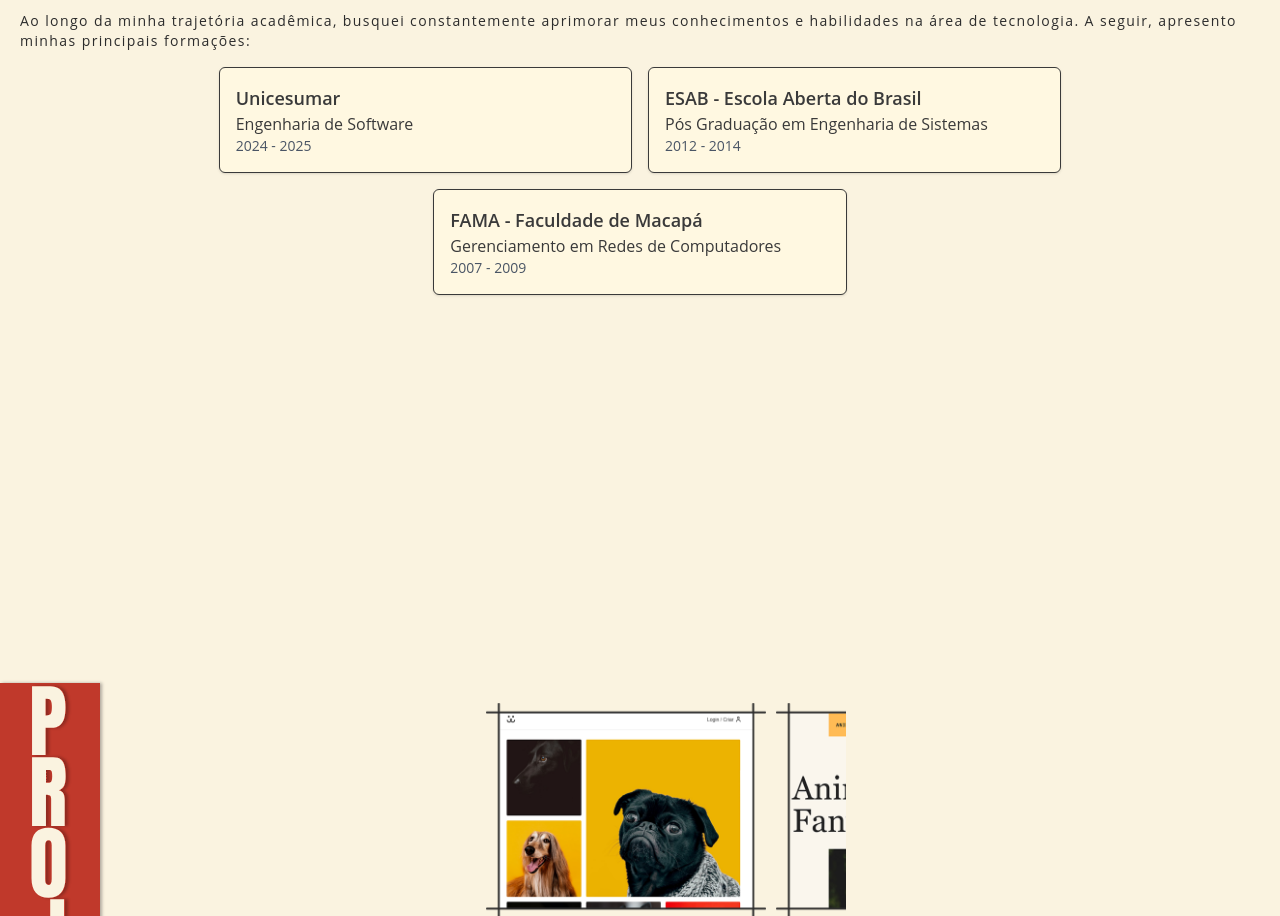
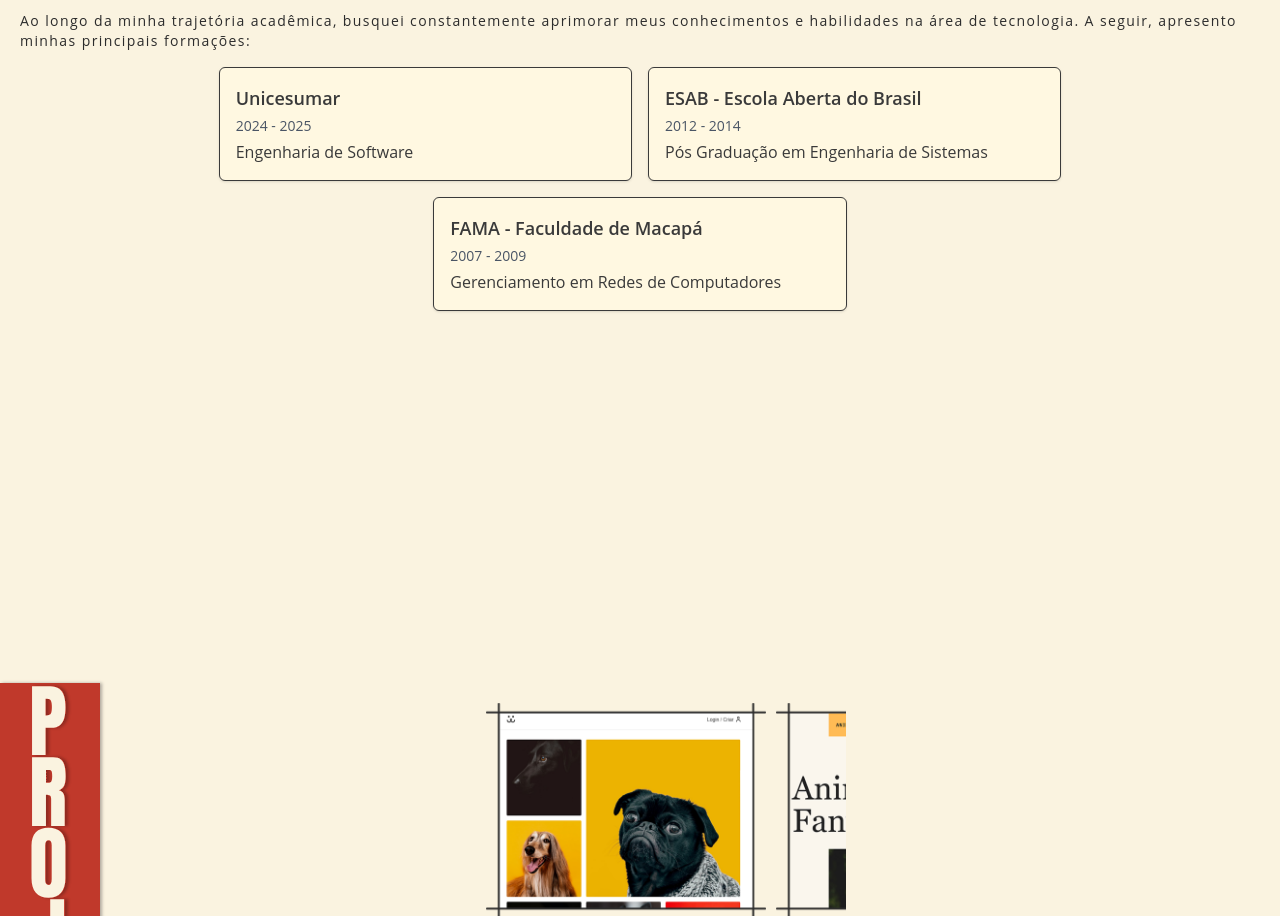
Before and after one commit to RNoleto/portfolio2025, a Vue app: page / in a window 1280 px wide. Shown: the part 1589-2505 px from the top of the page. Built offline with nearby package versions, Linux system fonts and the light colour scheme.

Commit message:
Ajuste de marginy para o campo de year

```diff
--- a/src/views/Education.vue
+++ b/src/views/Education.vue
@@ -3,18 +3,18 @@
 const educations = [
     {
         university: 'Unicesumar',
+        year: '2024 - 2025',
         graduation: 'Engenharia de Software',
-        year: '2024 - 2025'
     },
     {
         university: 'ESAB - Escola Aberta do Brasil',
+        year: '2012 - 2014',
         graduation: 'Pós Graduação em Engenharia de Sistemas',
-        year: '2012 - 2014'
     },
     {
         university: 'FAMA - Faculdade de Macapá',
+        year: '2007 - 2009',
         graduation: 'Gerenciamento em Redes de Computadores',
-        year: '2007 - 2009'
     }
 ]
 </script>
@@ -28,8 +28,8 @@
         <div class="flex flex-col text-darkText md:flex-row flex-wrap justify-center gap-4">
             <div v-for="(education, index) in educations" :key="index" class="bg-lightCream p-4 border rounded-md shadow-sm w-full md:w-1/3">
                 <h2 class="text-lg font-semibold">{{ education.university }}</h2>
+                <p class="text-sm text-gray-600 my-1">{{ education.year }}</p>
                 <p class="text-md">{{ education.graduation }}</p>
-                <p class="text-sm text-gray-600">{{ education.year }}</p>
             </div>
         </div>
     </section>
```
